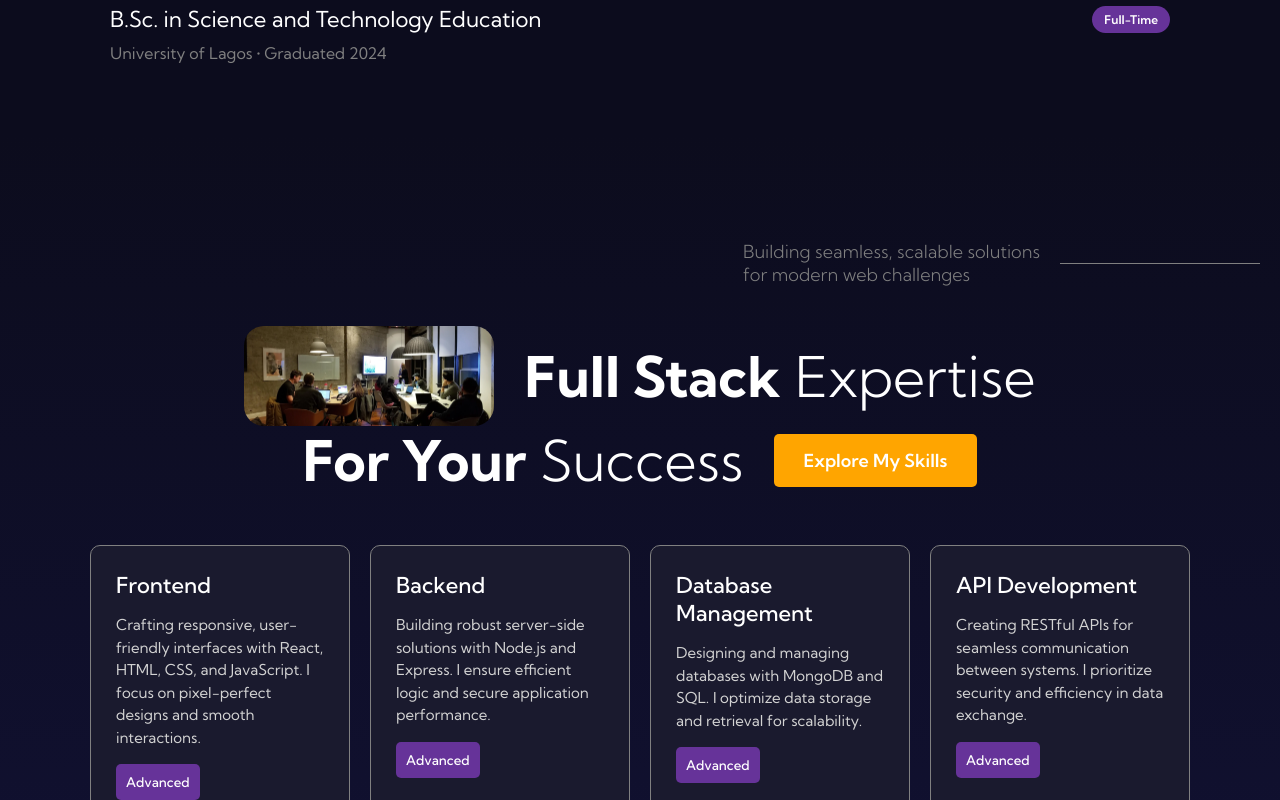
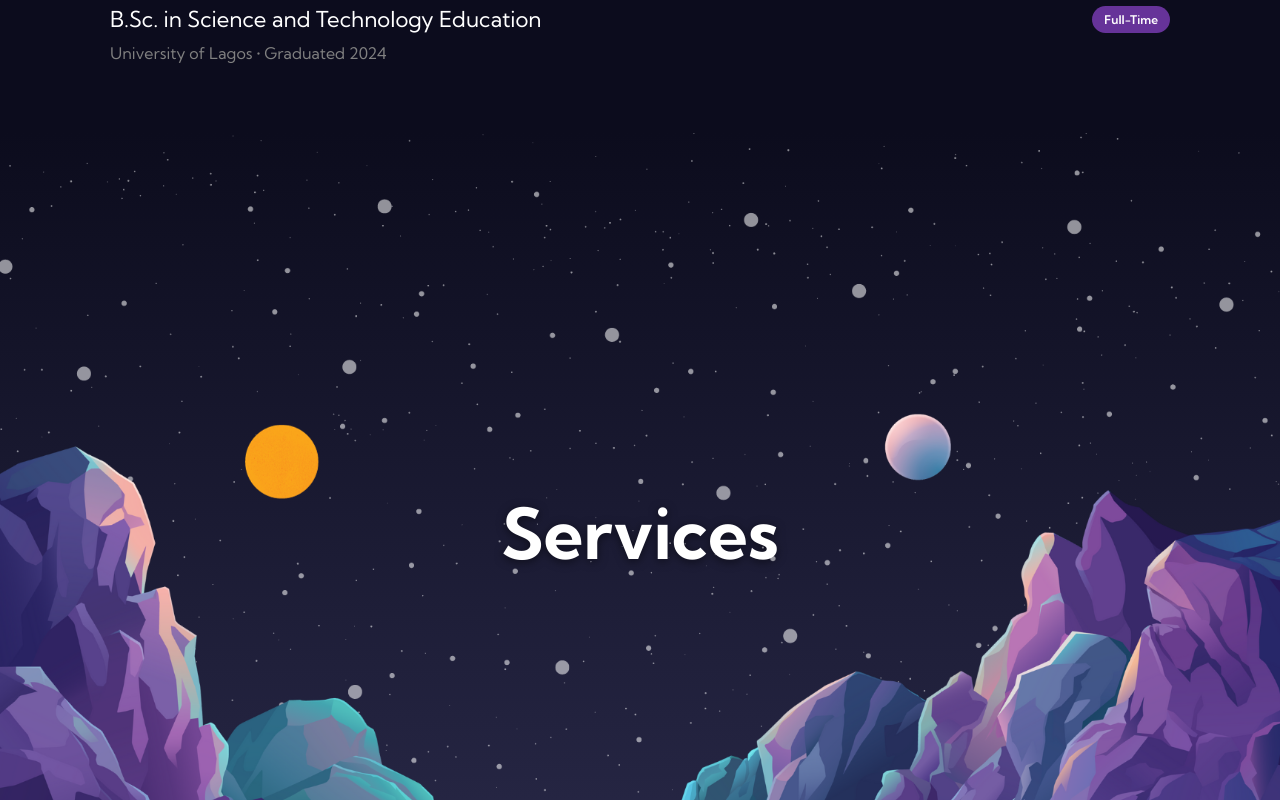
Before and after one commit to aydjay12/My_Portfolio, a React (Vite) app: page / in a window 1280 px wide. Shown: the part 2680-3480 px from the top of the page. Built offline with nearby package versions, Linux system fonts and the light colour scheme.

Commit message:
updated code

```diff
--- a/src/App.jsx
+++ b/src/App.jsx
@@ -55,8 +55,9 @@ const App = () => {
         <About></About>
       </section>
       <section id="Services">
-        <Services></Services>
+        <Parallax type="contact"></Parallax>
       </section>
+      <Services></Services>
       <section id="Projects">
         <Parallax type="portfolio"></Parallax>
       </section>
--- a/src/app.scss
+++ b/src/app.scss
@@ -32,7 +32,7 @@ section {
   scroll-snap-align: center;
 }
 
-#About, #Projects, #Contact {
+#About, #Projects, #Services, #Contact1 {
   height: 100vh;
 }
 
--- a/src/components/about/about.scss
+++ b/src/components/about/about.scss
@@ -60,6 +60,7 @@
 
           @include mobile {
             font-size: 18px;
+            width: 80%;
           }
         }
 
@@ -74,6 +75,10 @@
           @include mobile {
             font-size: 10px;
             padding: 4px 10px;
+            display: flex;
+            align-items: center;
+            justify-content: center;
+            width: 8em;
           }
         }
       }
--- a/src/components/hero/Hero.jsx
+++ b/src/components/hero/Hero.jsx
@@ -59,17 +59,18 @@ const sliderVariants = {
 };
 
 const Hero = () => {
-  const scrollToTop = () => {
-    window.scrollTo({
-      top: 3500,
-      behavior: "smooth",
-    });
+  const scrollToProjects = () => {
+    const projectsSection = document.getElementById("Projects");
+    if (projectsSection) {
+      projectsSection.scrollIntoView({ behavior: "smooth" });
+    }
   };
-  const scrollToTop2 = () => {
-    window.scrollTo({
-      top: 9100,
-      behavior: "smooth",
-    });
+
+  const scrollToContacts = () => {
+    const contactsSection = document.getElementById("Contact");
+    if (contactsSection) {
+      contactsSection.scrollIntoView({ behavior: "smooth" });
+    }
   };
 
   return (
@@ -89,7 +90,7 @@ const Hero = () => {
               className="latest"
               variants={buttonHover}
               whileHover="hover"
-              onClick={scrollToTop}
+              onClick={scrollToProjects}
             >
               See the Latest Works
             </motion.button>
@@ -97,7 +98,7 @@ const Hero = () => {
               className="cont"
               variants={buttonHover}
               whileHover="hover"
-              onClick={scrollToTop2}
+              onClick={scrollToContacts}
             >
               Contact Me
             </motion.button>
--- a/src/components/parallax/Parallax .jsx
+++ b/src/components/parallax/Parallax .jsx
@@ -21,18 +21,24 @@ const Parallax = ({ type }) => {
         background:
           type === "services"
             ? "linear-gradient(180deg, #111132, #0c0c1d)"
-            : "linear-gradient(180deg, #111132, #505064",
+            : type === "portfolio"
+            ? "linear-gradient(180deg, #111132, #505064)"
+            : "linear-gradient(180deg, #0c0c1d, #2a2a4a)", // New gradient for "contact"
       }}
     >
       <motion.h1 style={{ y: yText }}>
-        {type === "services" ? "About Me" : "My Projects"}
+        {type === "services" ? "About Me" : type === "portfolio" ? "My Projects" : "Services"}
       </motion.h1>
       <motion.div className="mountains"></motion.div>
       <motion.div
         style={{
           y: yBg,
           backgroundImage: `url(${
-            type === "services" ? "/planets.png" : "/sun.png"
+            type === "services"
+              ? "/planets.png"
+              : type === "portfolio"
+              ? "/planets.png"
+              : "/sun.png"
           })`,
         }}
         className="planets"
--- a/src/components/parallax/parallax.scss
+++ b/src/components/parallax/parallax.scss
@@ -12,6 +12,8 @@
 
   h1 {
     font-size: 70px;
+    color: white;
+    text-shadow: 0 2px 10px rgba(0, 0, 0, 0.5); // Subtle shadow for readability
 
     @include mobile {
       font-size: 55px;
@@ -35,7 +37,6 @@
   }
 
   .planets {
-    background-image: url("/planets.png");
     background-size: cover;
     background-position: bottom;
     width: 100%;
```
Also changed, not shown: moon.jpg (added), moon.png (added).
